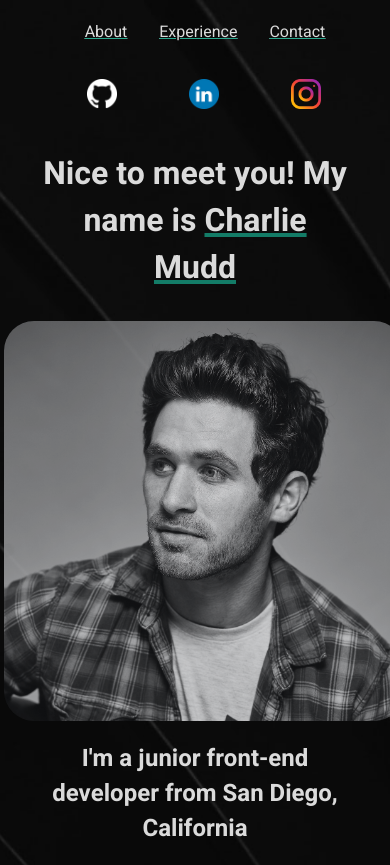
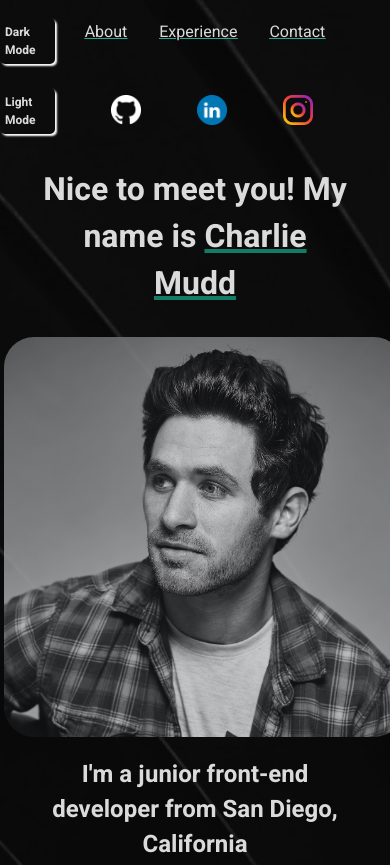
Before and after one commit to bandito24/portfolio, a plain HTML site: page index.html in a window 390 px wide. Shown: the top 865 px of the page. Drawn offline with Linux system fonts and the light colour scheme.

Commit message:
light & dark mode

```diff
--- a/index.css
+++ b/index.css
@@ -20,10 +20,10 @@ header{
 #links img{
     width: 30px;
     height: 30px;
-    padding-right: 1.5em;
+    padding: 1em 1em 1em 1em;
     display: inline-block;
     position: relative;
-    bottom: 65px;
+    bottom: 80px;
 }
 #links {
     padding-top: 15px;
@@ -39,7 +39,6 @@ header{
     text-decoration-color: hsla(168, 76%, 36%, .90);
 
 }
-
 
 
 #nav li:hover{
@@ -58,6 +57,34 @@ header{
     margin-right: 5em;
 }
 
+
+.color-mode ul{
+    position: absolute;
+    left: -40px;
+    top: 2px;
+    list-style: none;
+    z-index: 1;
+}
+
+.color-mode li{
+    cursor: pointer;
+    width: 50px;
+    font-size: .75rem;
+    box-shadow: 2px 2px 2px white;
+    border-radius: 5px;
+    padding: 5px;
+    font-weight: bold;
+}
+
+.color-mode li:hover{
+    box-shadow: 2px 2px 1px hsla(168, 76%, 36%, .75);
+    color: hsla(168, 76%, 36%, .75);
+    transition: box-shadow .3s linear, color .3s linear;
+}
+
+#dark-mode{
+    margin-bottom: 2em;
+}
 
 /* hero section */
 
@@ -317,13 +344,7 @@ footer img{
     }
 
 
-    #links img{
 
-        padding-right: 2em;
-        display: inline-block;
-        position: relative;
-        bottom: 65px;
-    }
 
     #hero{
         width: 100%;
@@ -409,7 +430,7 @@ footer img{
 @media only screen and (max-width: 840px){
     #nav{
         position:relative;
-        right: 3em
+        right: 0em
     }
     #links img{
         position: relative;
@@ -467,7 +488,7 @@ footer img{
     #nav li{
         margin: 0;
         padding-top: 20px;
-        font-size: 1.5rem;
+        font-size: 1.25rem;
         text-decoration: underline;
         text-decoration-color: hsla(168, 76%, 36%, .90);
         display: flex;
@@ -516,6 +537,11 @@ footer img{
 
     }
 
+    .color-mode li{
+        padding: 5px 0 5px 5px;
+    }
+
+
     #about-me{
         position: relative;
         left: 1em;
@@ -553,3 +579,9 @@ footer img{
         left: 2em;
     }
 }
+
+@media only screen and (max-width: 360px){
+    .color-mode{
+        display: none;
+    }
+}
--- a/index.html
+++ b/index.html
@@ -24,6 +24,12 @@
                 <a href="./index2.html" target="_blank"><img src="./images-2/instagram.png" alt="Instagram Icon"></a>
             </div>
         </nav>
+    <div class="color-mode">
+        <ul>
+            <li id="dark-mode">Dark Mode</li>
+            <li id="light-mode" onclick="lightMode()">Light Mode</li>
+        </ul>
+    </div>
     </header>
 
 <main>
--- a/index.js
+++ b/index.js
@@ -5,9 +5,31 @@ function change(){
 
 }
 
+function change2(){
+    document.getElementById("label-2").style.opacity= '0';
+}
+
+let background = document.body;
+let aboutMe = document.getElementById('about-me');
+var node = document.getElementById('links').querySelector('img');
+
+
+function lightMode(){
+    background.style.backgroundImage='url(./images-2/white.jpg)'
+    background.style.color = 'hsla(0,0%,0%,.85)';
+    document.getElementById('about-me').style.border = "3px hsla(168, 76%, 36%, .75) solid";
+    aboutMe.querySelector('a').style.color = 'hsla(0,0%,0%,.85)';
+
+    //document.getElementsByClassName('color-mode').style.boxShadow = "2px 2px 2px black";
+    document.getElementById('nav').querySelector('li').style.color = 'hsla(0,0%,0%,.85)'
+    node.style.backgroundColor = 'hsla(0,0%,50%,.5)'
+    node.style.borderRadius = '5px'
+ /*
+    for (let i = 0; i < node.clientHeight; i++){
+        node[i].style.backgroundColor = 'hsla(0,0%,50%,.5)';
+    };
+*/
 
 
 
-function change2(){
-    document.getElementById("label-2").style.opacity= '0'
 }
```
